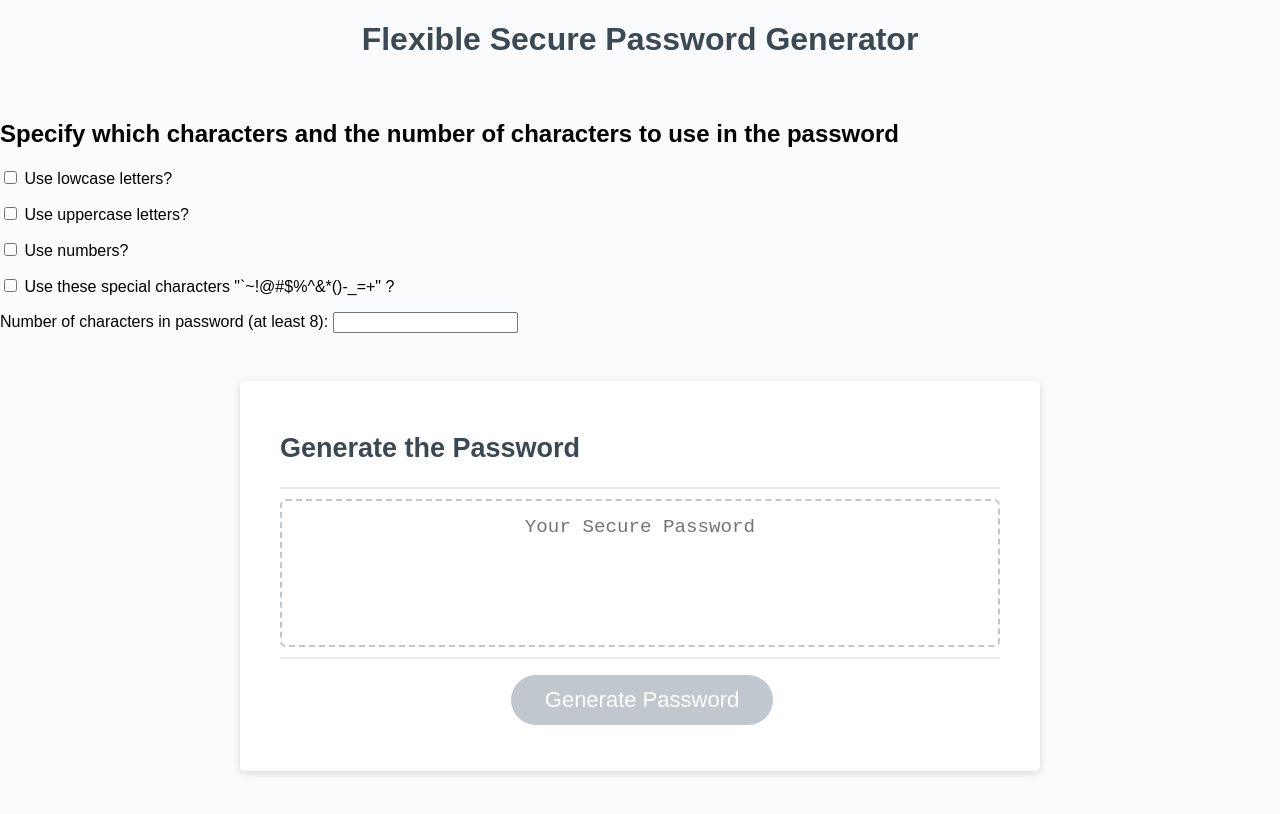
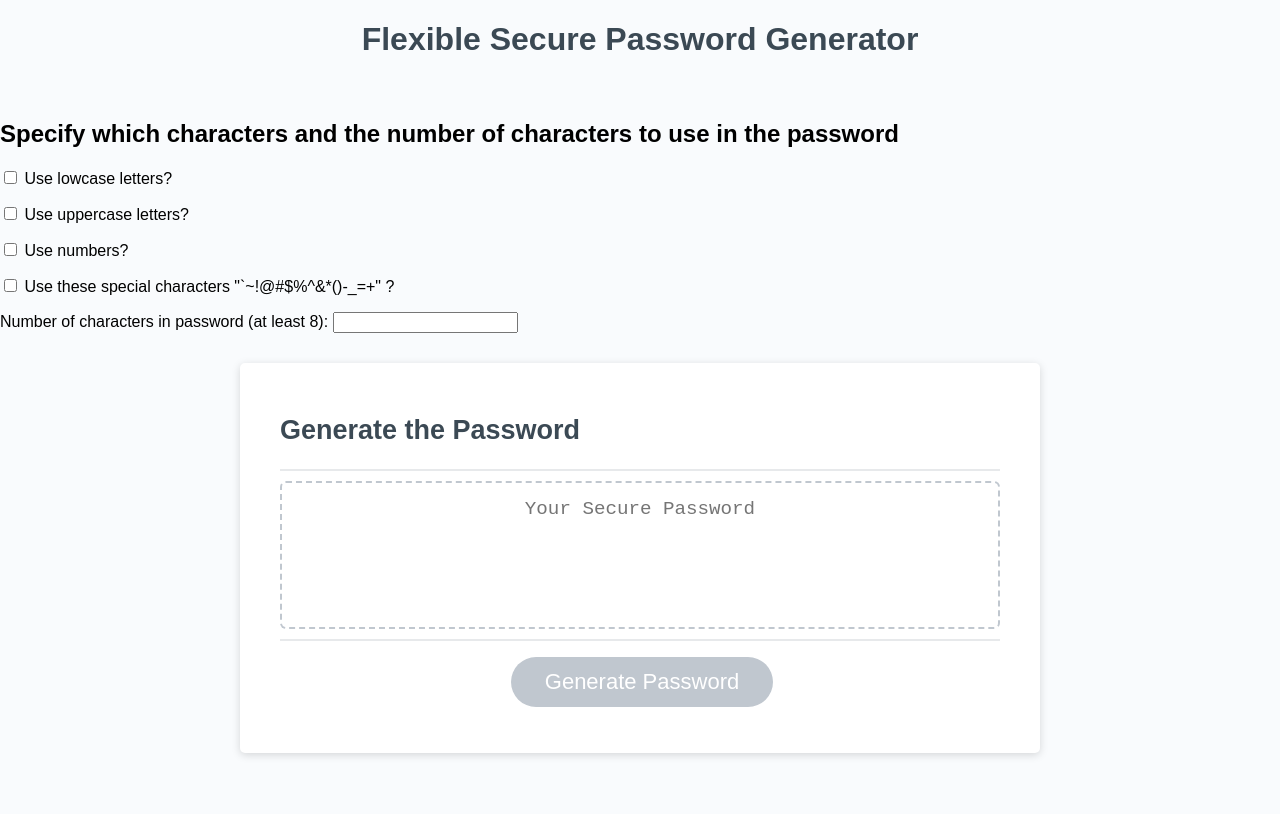
Before and after one commit to minprocess/03-SecPassGen, a plain HTML site: page index.html in a window 1280 px wide. Drawn offline with Linux system fonts and the light colour scheme; files that its build step writes are made by us from their sources.

Commit message:
Fix form label, remove <br>

```diff
--- a/index.html
+++ b/index.html
@@ -18,7 +18,7 @@
       <p><input type="checkbox" id="checkIdNC"> Use numbers?</p>
       <p><input type="checkbox" id="checkIdSC"> Use these special characters "`~!@#$%^&*()-_=+" ?</p>
       <label for="textIDNum">Number of characters in password (at least 8): </label>
-      <input type="text" id="textIdNum" name="textIdNum"><br><br>
+      <input type="text" id="textIdNum" name="textIdNum">
       <!-- https://www.w3docs.com/tools/code-editor/11418 -->
       <!-- https://www.w3docs.com/snippets/javascript/how-to-check-and-uncheck-checkbox-with-javascript-and-jquery.html -->
     </form>
```
